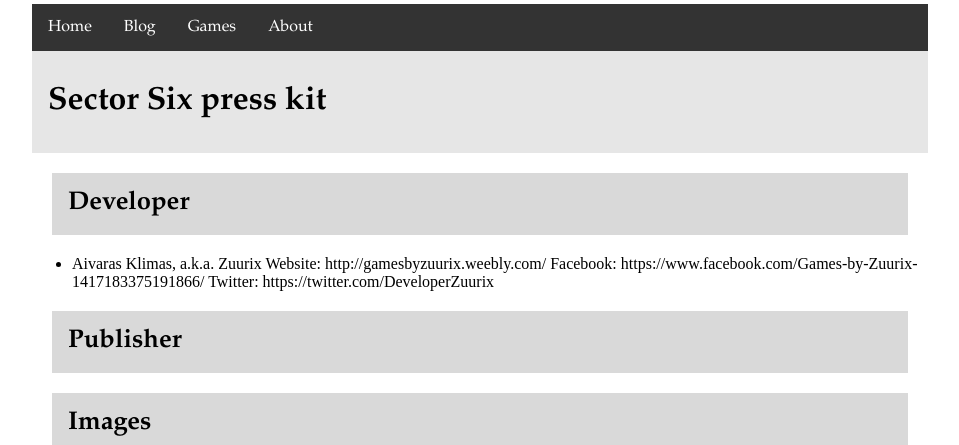
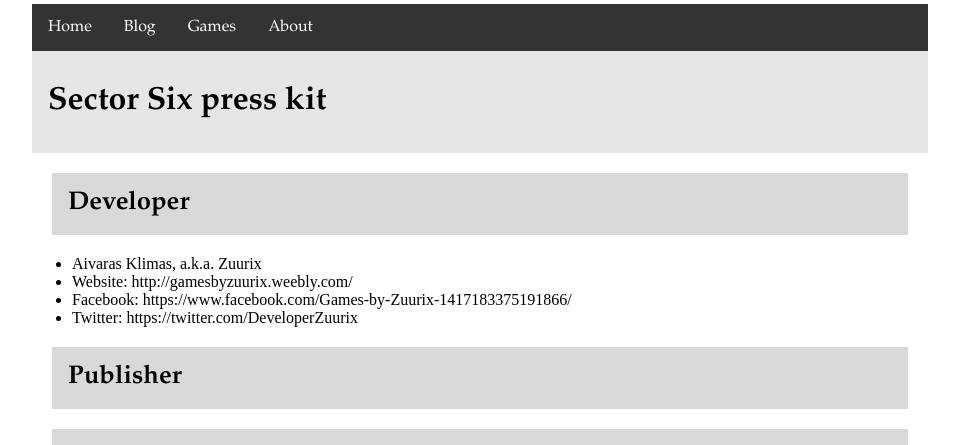
Before and after one commit to Phoebe3663/Zuurix.github.io, a Jekyll site: the page built from Sector-Six-press-kit/index.html, in a window 1280 px wide. Shown: the part 310-755 px from the top of the page, without its empty margins (160-1119 px from the left). Built offline with Jekyll 4.4.1, drawn with Linux system fonts in a browser that asks for light colours; part of the change alters nothing that is shown.

Commit message:
Update index.html

```diff
--- a/Sector-Six-press-kit/index.html
+++ b/Sector-Six-press-kit/index.html
@@ -8,12 +8,10 @@ title: Zuurix.com - Home
 	<h2>Developer</h2>
 
 	<ul>
-	<li>
-	Aivaras Klimas, a.k.a. Zuurix
-	Website: http://gamesbyzuurix.weebly.com/
-	Facebook: https://www.facebook.com/Games-by-Zuurix-1417183375191866/
-	Twitter: https://twitter.com/DeveloperZuurix
-	</li>
+	<li>Aivaras Klimas, a.k.a. Zuurix</li>
+	<li>Website: http://gamesbyzuurix.weebly.com/</li>
+	<li>Facebook: https://www.facebook.com/Games-by-Zuurix-1417183375191866/</li>
+	<li>Twitter: https://twitter.com/DeveloperZuurix</li>
 	</ul>
 
 	<h2>Publisher</h2>
```
